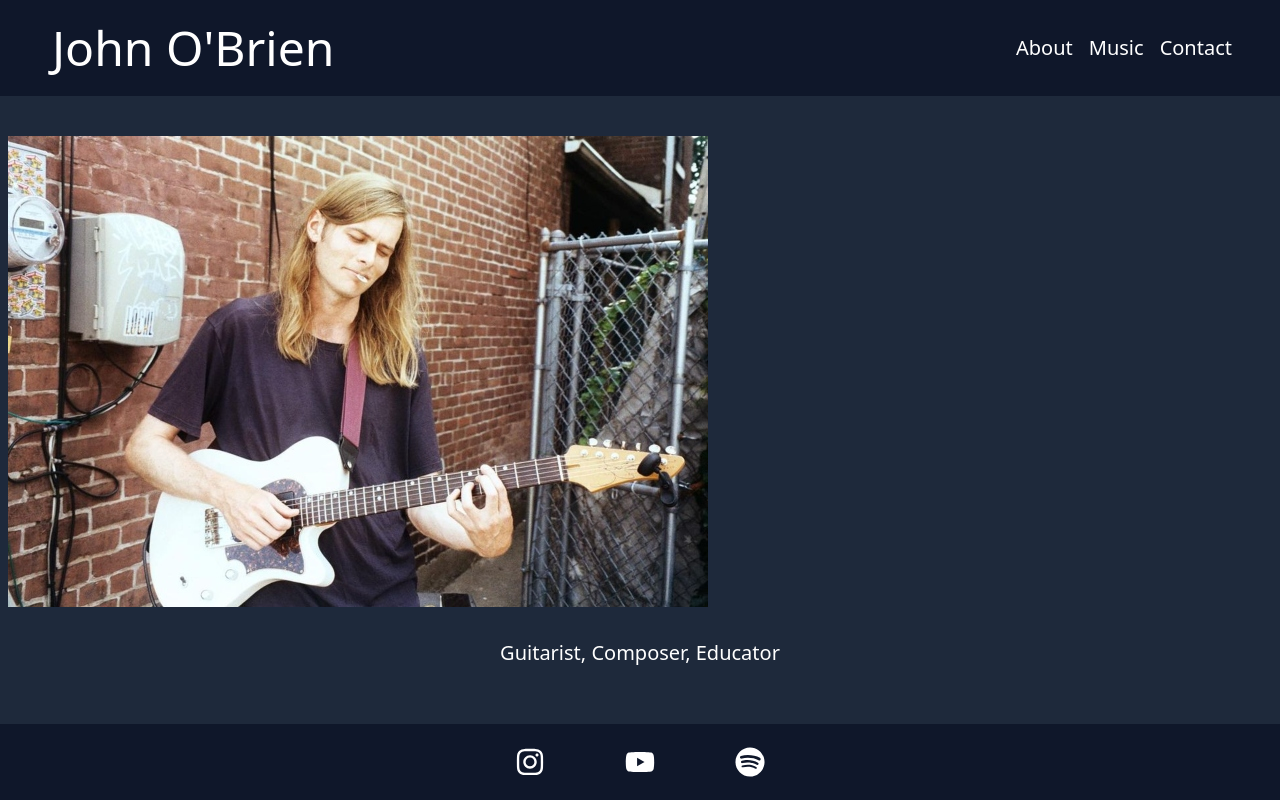
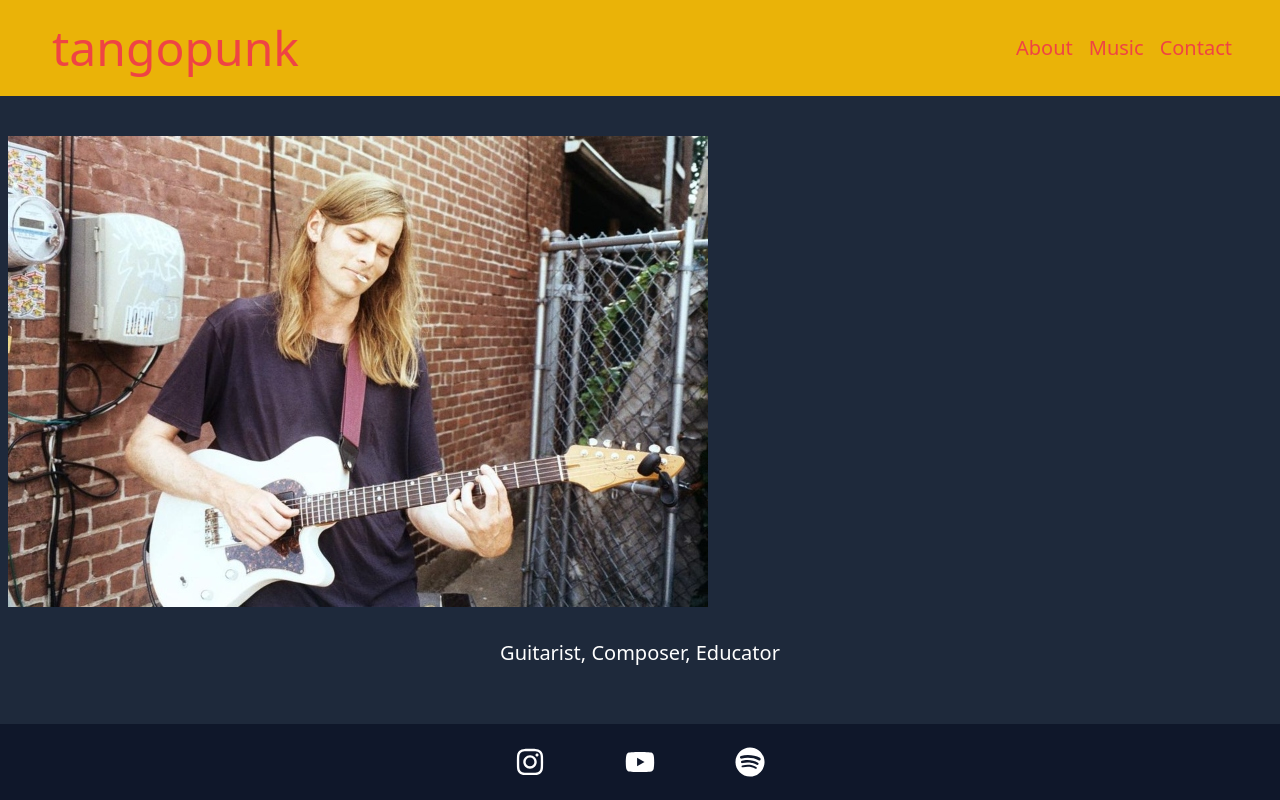
Before and after one commit to johnobriendev/tangoPunk, a React (Vite) app: page / in a window 1280 px wide. Built offline with nearby package versions, Linux system fonts and the light colour scheme.

Commit message:
update nav colors

```diff
--- a/src/App.jsx
+++ b/src/App.jsx
@@ -6,7 +6,7 @@
 function App() {
 
   return (
-    <div className='relative flex flex-col bg-slate-800 text-white w-full h-screen overflow-hidden md:overflow-auto font-extralight'>
+    <div className='relative flex flex-col bg-slate-800 text-white w-full h-screen overflow-hidden md:overflow-auto'>
       <Navbar />
       <Outlet className=" flex-1"/>
       <Footer/>
--- a/src/components/Navbar.jsx
+++ b/src/components/Navbar.jsx
@@ -7,8 +7,8 @@
    const [menuOpen, setMenuOpen] = useState(false);
 
     return(
-        <nav className="flex flex-col items-start gap-5  py-5 px-2 sticky bg-slate-900 text-white w-full top-0 md:flex-row md:justify-between md:items-center md:px-10 ">
-            <Link to='/' className="text-3xl md:hover:scale-110 duration-150 px-3 py-1 rounded md:text-5xl" onClick={() => setMenuOpen(false)}>John O'Brien</Link>
+        <nav className="flex flex-col items-start gap-5  py-5 px-2 sticky bg-yellow-500 text-red-500 w-full top-0 md:flex-row md:justify-between md:items-center md:px-10 ">
+            <Link to='/' className="text-3xl md:hover:scale-110 duration-150 px-3 py-1 rounded md:text-5xl" onClick={() => setMenuOpen(false)}>tangopunk</Link>
 
                 <div className="text-2xl md:hidden cursor-pointer absolute top-5 right-5" onClick={() => setMenuOpen(!menuOpen)}>
                     <RxHamburgerMenu />
```
